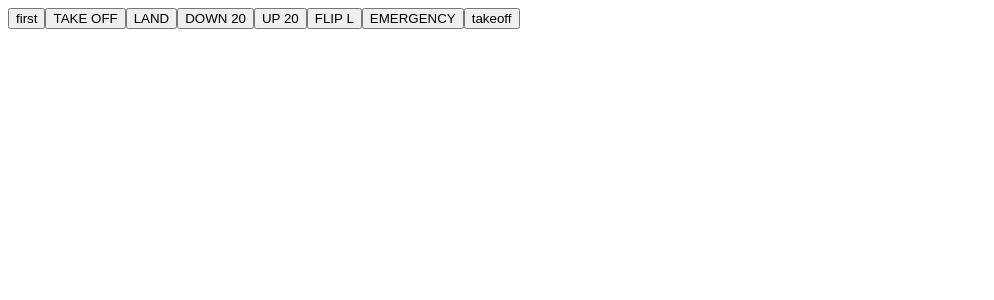
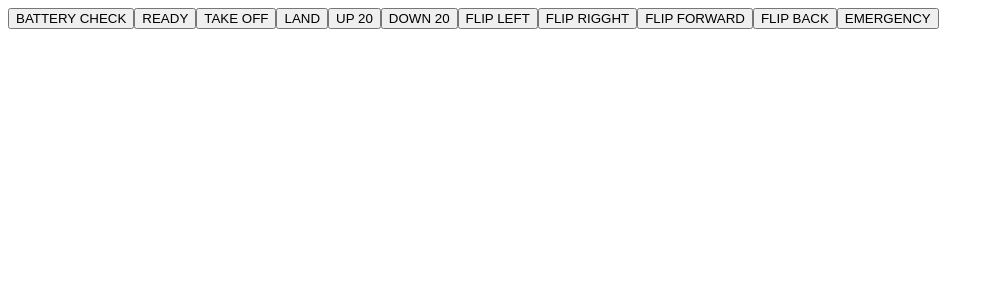
Before and after one commit to borys-malinowski/betterTelloController, a React (Create React App) app in the folder telloapp/: page / in a window 1280 px wide. Shown: the top 300 px of the page, without its empty margins (0-994 px from the left). Built offline with nearby package versions, Linux system fonts and the light colour scheme; no server answers; what @hookstate/core would draw is missing.

Commit message:
First drone start & changing tello command

```diff
--- a/telloapp/src/command.tsx
+++ b/telloapp/src/command.tsx
@@ -1,20 +1,20 @@
 import  { clearSocket } from "./socket";
-//import { useState } from '@hookstate/core';
 
-function sendCommand(comand: string) {
-    console.log(`sending command! ${comand}`);
-}
 const Commands = () => {
- //   const socketState = useState(socket);
-    return (<div>
-        <button onClick={() => {clearSocket.emit('command', 'command')}}>first</button>
-        <button onClick={() => {clearSocket.emit('command', 'takeoff')}}>TAKE OFF</button>
-        <button onClick={() => sendCommand('land')}>LAND</button>
-        <button onClick={() => sendCommand('down 20')}>DOWN 20</button>
-        <button onClick={() => sendCommand('up 20')}>UP 20</button>
-        <button onClick={() => sendCommand('fllip l')}>FLIP L</button>
-        <button onClick={() => sendCommand('emergency')}>EMERGENCY</button>
-        <button onClick={() => sendCommand('takeoff')}>takeoff</button>
-    </div>)
+
+ return (<div>
+    <button onClick={() => {clearSocket.emit('command', 'battery')}}>BATTERY CHECK</button>
+    <button onClick={() => {clearSocket.emit('command', 'command')}}>READY</button>
+    <button onClick={() => {clearSocket.emit('command', 'takeoff')}}>TAKE OFF</button>
+    <button onClick={() => {clearSocket.emit('command', 'land')}}>LAND</button>
+    <button onClick={() => {clearSocket.emit('command', 'up 20')}}>UP 20</button>
+    <button onClick={() => {clearSocket.emit('command', 'down 20')}}>DOWN 20</button>
+    <button onClick={() => {clearSocket.emit('command', 'flip l')}}>FLIP LEFT</button>
+    <button onClick={() => {clearSocket.emit('command', 'flip r')}}>FLIP RIGGHT</button>
+    <button onClick={() => {clearSocket.emit('command', 'flip f')}}>FLIP FORWARD</button>
+    <button onClick={() => {clearSocket.emit('command', 'flip b')}}>FLIP BACK</button>
+    <button onClick={() => {clearSocket.emit('command', 'emergency')}}>EMERGENCY</button>
+
+</div>)
 };
 export default Commands;
```
Also changed, not shown: telloapp/public/index.html (+1 -21 lines), 1 other file (tests, documents, lock files or other folders).
